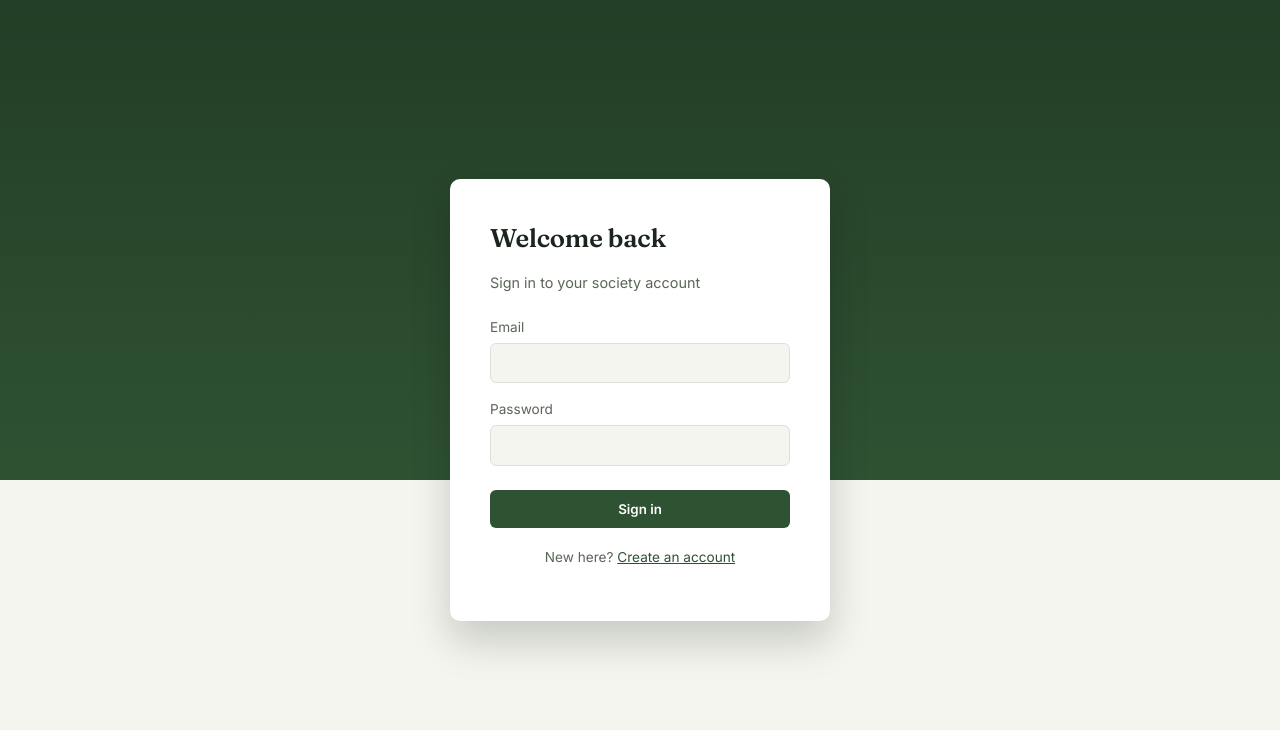
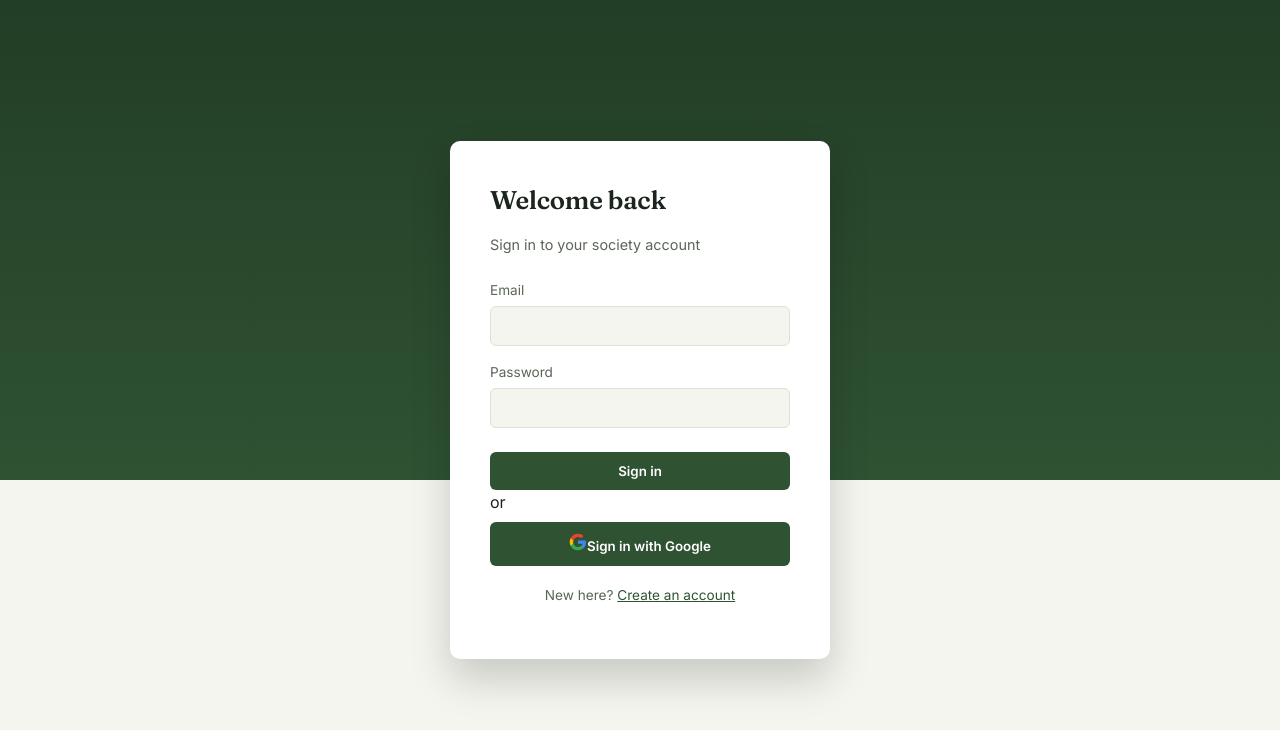
Before and after one commit to praveenkumar-M25/society-app, a React (Vite) app: page /login in a window 1280 px wide. Shown: the top 730 px of the page. Built offline with nearby package versions, Linux system fonts and the light colour scheme; no server answers.

Commit message:
feat: update login/register with Google auth and security role

```diff
--- a/src/pages/Login.jsx
+++ b/src/pages/Login.jsx
@@ -3,12 +3,13 @@ import { Link, useNavigate } from 'react-router-dom'
 import { useAuth } from '../context/AuthContext'
 
 export default function Login() {
-  const { login } = useAuth()
+  const { login, loginWithGoogle } = useAuth()
   const navigate = useNavigate()
   const [email, setEmail] = useState('')
   const [password, setPassword] = useState('')
   const [error, setError] = useState('')
   const [submitting, setSubmitting] = useState(false)
+  const [googleLoading, setGoogleLoading] = useState(false)
 
   async function handleSubmit(e) {
     e.preventDefault()
@@ -18,9 +19,30 @@ export default function Login() {
       await login(email, password)
       navigate('/dashboard')
     } catch (err) {
-      setError('Could not sign in. Check your email and password.')
+      if (err.message === 'EMAIL_NOT_VERIFIED') {
+        setError('Please verify your email before signing in. Check your inbox for the verification link.')
+      } else {
+        setError('Could not sign in. Check your email and password.')
+      }
     } finally {
       setSubmitting(false)
+    }
+  }
+
+  async function handleGoogle() {
+    setError('')
+    setGoogleLoading(true)
+    try {
+      await loginWithGoogle()
+      navigate('/dashboard')
+    } catch (err) {
+      if (err.message === 'NOT_REGISTERED') {
+        setError('This Google account is not registered. Please create an account first.')
+      } else {
+        setError('Google sign-in failed. Please try again.')
+      }
+    } finally {
+      setGoogleLoading(false)
     }
   }
 
@@ -46,6 +68,18 @@ export default function Login() {
           {submitting ? 'Signing in…' : 'Sign in'}
         </button>
 
+        <div className="divider"><span>or</span></div>
+
+        <button type="button" className="google-btn" onClick={handleGoogle} disabled={googleLoading}>
+          <svg width="18" height="18" viewBox="0 0 24 24">
+            <path fill="#4285F4" d="M22.56 12.25c0-.78-.07-1.53-.2-2.25H12v4.26h5.92a5.06 5.06 0 0 1-2.2 3.32v2.77h3.57c2.08-1.92 3.28-4.74 3.28-8.1z"/>
+            <path fill="#34A853" d="M12 23c2.97 0 5.46-.98 7.28-2.66l-3.57-2.77c-.99.66-2.25 1.06-3.71 1.06-2.86 0-5.29-1.93-6.16-4.53H2.18v2.85A11 11 0 0 0 12 23z"/>
+            <path fill="#FBBC05" d="M5.84 14.1a6.6 6.6 0 0 1 0-4.2V7.05H2.18a11 11 0 0 0 0 9.9l3.66-2.85z"/>
+            <path fill="#EA4335" d="M12 5.38c1.62 0 3.06.56 4.21 1.64l3.15-3.15C17.45 2.09 14.97 1 12 1a11 11 0 0 0-9.82 6.05l3.66 2.85C6.71 7.31 9.14 5.38 12 5.38z"/>
+          </svg>
+          {googleLoading ? 'Signing in…' : 'Sign in with Google'}
+        </button>
+
         <p className="auth-switch">
           New here? <Link to="/register">Create an account</Link>
         </p>
--- a/src/pages/Register.jsx
+++ b/src/pages/Register.jsx
@@ -3,11 +3,12 @@ import { Link, useNavigate } from 'react-router-dom'
 import { useAuth } from '../context/AuthContext'
 
 export default function Register() {
-  const { register } = useAuth()
+  const { register, logout } = useAuth()
   const navigate = useNavigate()
   const [form, setForm] = useState({ name: '', flatNumber: '', email: '', password: '', role: 'resident' })
   const [error, setError] = useState('')
   const [submitting, setSubmitting] = useState(false)
+  const [done, setDone] = useState(false)
 
   function update(field) {
     return (e) => setForm((f) => ({ ...f, [field]: e.target.value }))
@@ -19,12 +20,28 @@ export default function Register() {
     setSubmitting(true)
     try {
       await register(form)
-      navigate('/dashboard')
+      await logout() // require verification before first real login
+      setDone(true)
     } catch (err) {
       setError('Registration failed. The email may already be in use.')
     } finally {
       setSubmitting(false)
     }
+  }
+
+  if (done) {
+    return (
+      <div className="auth-screen">
+        <div className="auth-card">
+          <h1>Check your inbox</h1>
+          <p className="auth-subtitle">
+            We've sent a verification link to <strong>{form.email}</strong>. Please verify
+            your email, then sign in.
+          </p>
+          <Link to="/login"><button type="button">Go to sign in</button></Link>
+        </div>
+      </div>
+    )
   }
 
   return (
@@ -58,6 +75,7 @@ export default function Register() {
           <select value={form.role} onChange={update('role')}>
             <option value="resident">Resident</option>
             <option value="admin">Admin / Committee member</option>
+            <option value="security">Security Staff</option>
           </select>
         </label>
 
```
